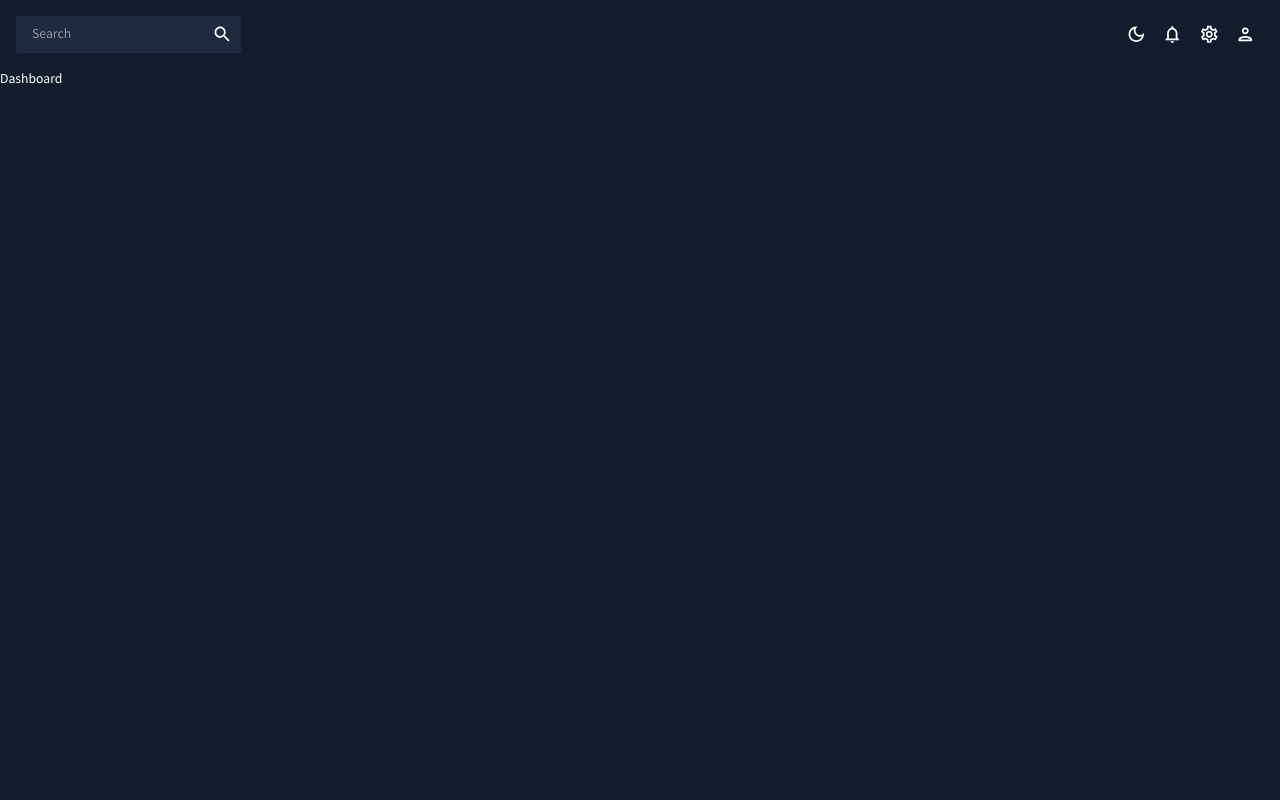
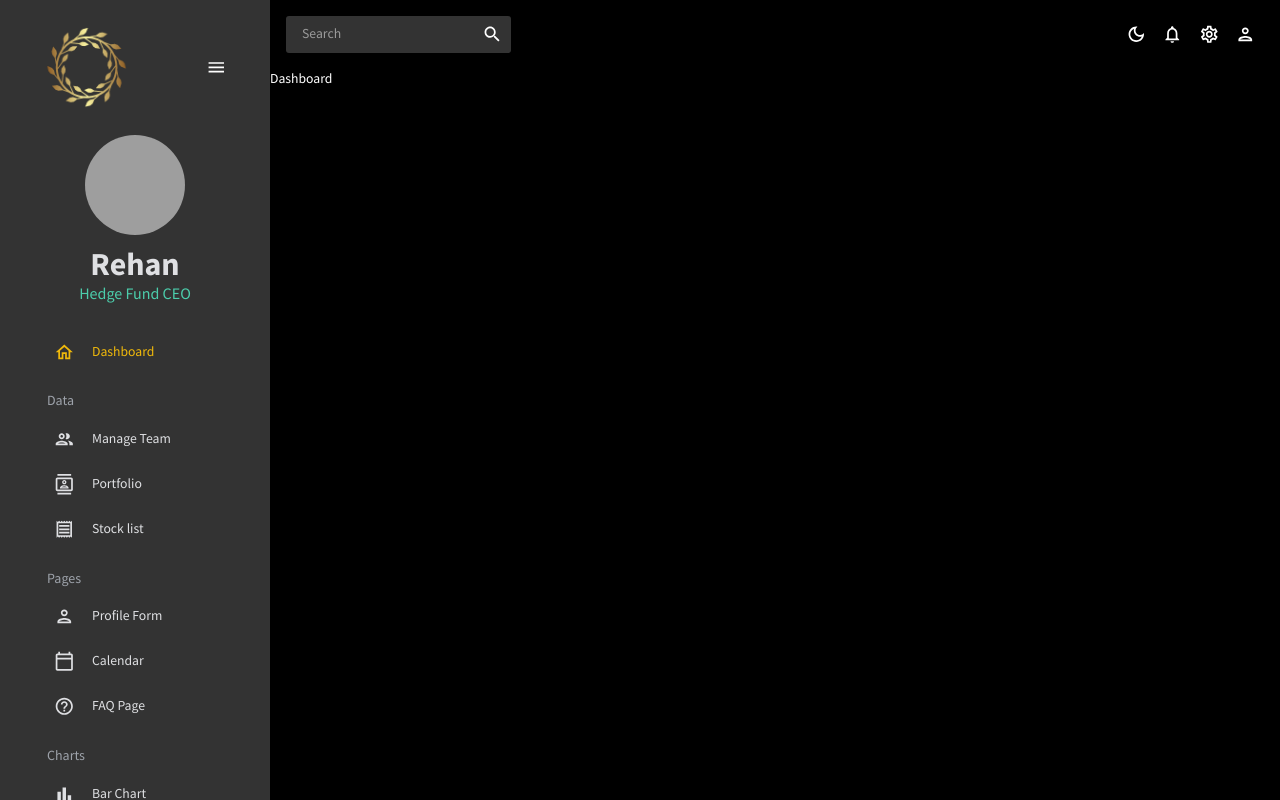
Before and after one commit to tenlhagyal1/Midas, a React (Create React App) app: page / in a window 1280 px wide. Built offline with nearby package versions, Linux system fonts and the light colour scheme; grey boxes are pictures that could not be loaded.

Commit message:
sidebar complete

```diff
--- a/package.json
+++ b/package.json
@@ -20,6 +20,8 @@
     "@testing-library/jest-dom": "^5.17.0",
     "@testing-library/react": "^13.4.0",
     "@testing-library/user-event": "^13.5.0",
+    "eslint": "^8.49.0",
+    "eslint-plugin-react": "^7.33.2",
     "formik": "^2.4.5",
     "react": "^18.2.0",
     "react-dom": "^18.2.0",
--- a/src/scenes/global/Sidebar.jsx
+++ b/src/scenes/global/Sidebar.jsx
@@ -1,8 +1,8 @@
-import { useState } from 'react'
-import { ProSidebar, Menu, MenuItem } from 'react-pro-sidebar'
-import 'react-pro-sidebar/dist/css/styles.css'
-import { Box, IconButton, Typography, useTheme } from '@mui/material';
+import { useState } from "react";
+import { ProSidebar, Menu, MenuItem } from "react-pro-sidebar";
+import { Box, IconButton, Typography, useTheme } from "@mui/material";
 import { Link } from "react-router-dom";
+import "react-pro-sidebar/dist/css/styles.css";
 import { tokens } from "../../theme";
 import HomeOutlinedIcon from "@mui/icons-material/HomeOutlined";
 import PeopleOutlinedIcon from "@mui/icons-material/PeopleOutlined";
@@ -16,13 +16,32 @@
 import TimelineOutlinedIcon from "@mui/icons-material/TimelineOutlined";
 import MenuOutlinedIcon from "@mui/icons-material/MenuOutlined";
 import MapOutlinedIcon from "@mui/icons-material/MapOutlined";
+import logo from "../../assets/logo.png";
 
+
+const Item = ({ title, to, icon, selected, setSelected }) => {
+  const theme = useTheme();
+  const colors = tokens(theme.palette.mode);
+  return (
+    <MenuItem
+      active={selected === title}
+      style={{
+        color: colors.grey[100],
+      }}
+      onClick={() => setSelected(title)}
+      icon={icon}
+    >
+      <Typography>{title}</Typography>
+      <Link to={to} />
+    </MenuItem>
+  );
+};
 
 const Sidebar = () => {
   const theme = useTheme();
   const colors = tokens(theme.palette.mode);
-    const [isCollapsed, setIsCollapsed] = useState(false)
-    const [selected, setSelected] = useState('Dashboard')
+  const [isCollapsed, setIsCollapsed] = useState(false);
+  const [selected, setSelected] = useState("Dashboard");
 
   return (
     <Box
@@ -37,17 +56,173 @@
           padding: "5px 35px 5px 20px !important",
         },
         "& .pro-inner-item:hover": {
-                color: "#868dfb !important",
+          color: "#ffd700 !important",
         },
         "& .pro-menu-item.active": {
-                color: "#6870fa !important",
-            }
+          color: "#F0B90B !important",
+        },
       }}
     >
+      <ProSidebar collapsed={isCollapsed}>
+        <Menu iconShape="square">
+          {/* LOGO AND MENU ICON */}
+          <MenuItem
+            onClick={() => setIsCollapsed(!isCollapsed)}
+            icon={isCollapsed ? <MenuOutlinedIcon /> : undefined}
+            style={{
+              margin: "10px 0 20px 0",
+              color: colors.grey[100],
+            }}
+          >
+            {!isCollapsed && (
+  <Box
+    display="flex"
+    justifyContent="space-between"
+    alignItems="center"
+    ml="15px"
+  >
+    <img src={logo} alt="MIDAS Logo" style={{ width: '100px', height: 'auto' }} />
+    <IconButton onClick={() => setIsCollapsed(!isCollapsed)}>
+      <MenuOutlinedIcon />
+    </IconButton>
+  </Box>
+)}
+          </MenuItem>
 
+          {!isCollapsed && (
+            <Box mb="25px">
+              <Box display="flex" justifyContent="center" alignItems="center">
+                <img
+                  alt="profile-user"
+                  width="100px"
+                  height="100px"
+                  src={`../../assets/user.png`}
+                  style={{ cursor: "pointer", borderRadius: "50%" }}
+                />
               </Box>
-    )
-}
+              <Box textAlign="center">
+                <Typography
+                  variant="h2"
+                  color={colors.grey[100]}
+                  fontWeight="bold"
+                  sx={{ m: "10px 0 0 0" }}
+                >
+                  Rehan
+                </Typography>
+                <Typography variant="h5" color={colors.greenAccent[500]}>
+                  Hedge Fund CEO
+                </Typography>
+              </Box>
+            </Box>
+          )}
 
+          <Box paddingLeft={isCollapsed ? undefined : "10%"}>
+            <Item
+              title="Dashboard"
+              to="/"
+              icon={<HomeOutlinedIcon />}
+              selected={selected}
+              setSelected={setSelected}
+            />
 
-export default Sidebar
+            <Typography
+              variant="h6"
+              color={colors.grey[300]}
+              sx={{ m: "15px 0 5px 20px" }}
+            >
+              Data
+            </Typography>
+            <Item
+              title="Manage Team"
+              to="/team"
+              icon={<PeopleOutlinedIcon />}
+              selected={selected}
+              setSelected={setSelected}
+            />
+            <Item
+              title="Portfolio"
+              to="/contacts"
+              icon={<ContactsOutlinedIcon />}
+              selected={selected}
+              setSelected={setSelected}
+            />
+            <Item
+              title="Stock list"
+              to="/invoices"
+              icon={<ReceiptOutlinedIcon />}
+              selected={selected}
+              setSelected={setSelected}
+            />
+
+            <Typography
+              variant="h6"
+              color={colors.grey[300]}
+              sx={{ m: "15px 0 5px 20px" }}
+            >
+              Pages
+            </Typography>
+            <Item
+              title="Profile Form"
+              to="/form"
+              icon={<PersonOutlinedIcon />}
+              selected={selected}
+              setSelected={setSelected}
+            />
+            <Item
+              title="Calendar"
+              to="/calendar"
+              icon={<CalendarTodayOutlinedIcon />}
+              selected={selected}
+              setSelected={setSelected}
+            />
+            <Item
+              title="FAQ Page"
+              to="/faq"
+              icon={<HelpOutlineOutlinedIcon />}
+              selected={selected}
+              setSelected={setSelected}
+            />
+
+            <Typography
+              variant="h6"
+              color={colors.grey[300]}
+              sx={{ m: "15px 0 5px 20px" }}
+            >
+              Charts
+            </Typography>
+            <Item
+              title="Bar Chart"
+              to="/bar"
+              icon={<BarChartOutlinedIcon />}
+              selected={selected}
+              setSelected={setSelected}
+            />
+            <Item
+              title="Pie Chart"
+              to="/pie"
+              icon={<PieChartOutlineOutlinedIcon />}
+              selected={selected}
+              setSelected={setSelected}
+            />
+            <Item
+              title="Line Chart"
+              to="/line"
+              icon={<TimelineOutlinedIcon />}
+              selected={selected}
+              setSelected={setSelected}
+            />
+            <Item
+              title="Geography Chart"
+              to="/geography"
+              icon={<MapOutlinedIcon />}
+              selected={selected}
+              setSelected={setSelected}
+            />
+          </Box>
+        </Menu>
+      </ProSidebar>
+    </Box>
+  );
+};
+
+export default Sidebar;
--- a/src/theme.js
+++ b/src/theme.js
@@ -6,26 +6,25 @@
   ...(mode === "dark"
     ? {
         grey: {
-          100: "#e0e0e0",
-          200: "#c2c2c2",
-          300: "#a3a3a3",
-          400: "#858585",
-          500: "#666666",
-          600: "#525252",
-          700: "#3d3d3d",
-          800: "#292929",
-          900: "#141414",
+          100: "#dfe0e3",
+          200: "#bfc2c7",
+          300: "#9ea3ab",
+          400: "#7e858f",
+          500: "#5e6673",
+          600: "#4b525c",
+          700: "#383d45",
+          800: "#26292e",
+          900: "#131417"
         },
         primary: {
-          100: "#d0d1d5",
-          200: "#a1a4ab",
-          300: "#727681",
-          400: "#1F2A40",
-          500: "#141b2d",
-          600: "#101624",
-          700: "#0c101b",
-          800: "#080b12",
-          900: "#040509",
+          200: "#999999",
+          300: "#666666",
+          400: "#333333",
+          500: "#000000",
+          600: "#000000",
+          700: "#000000",
+          800: "#000000",
+          900: "#000000"
         },
         greenAccent: {
           100: "#dbf5ee",
```
Also changed, not shown: src/assets/logo.png (added), 1 other file (tests, documents, lock files or other folders). Lines whose indentation alone changed are shown as unchanged.
